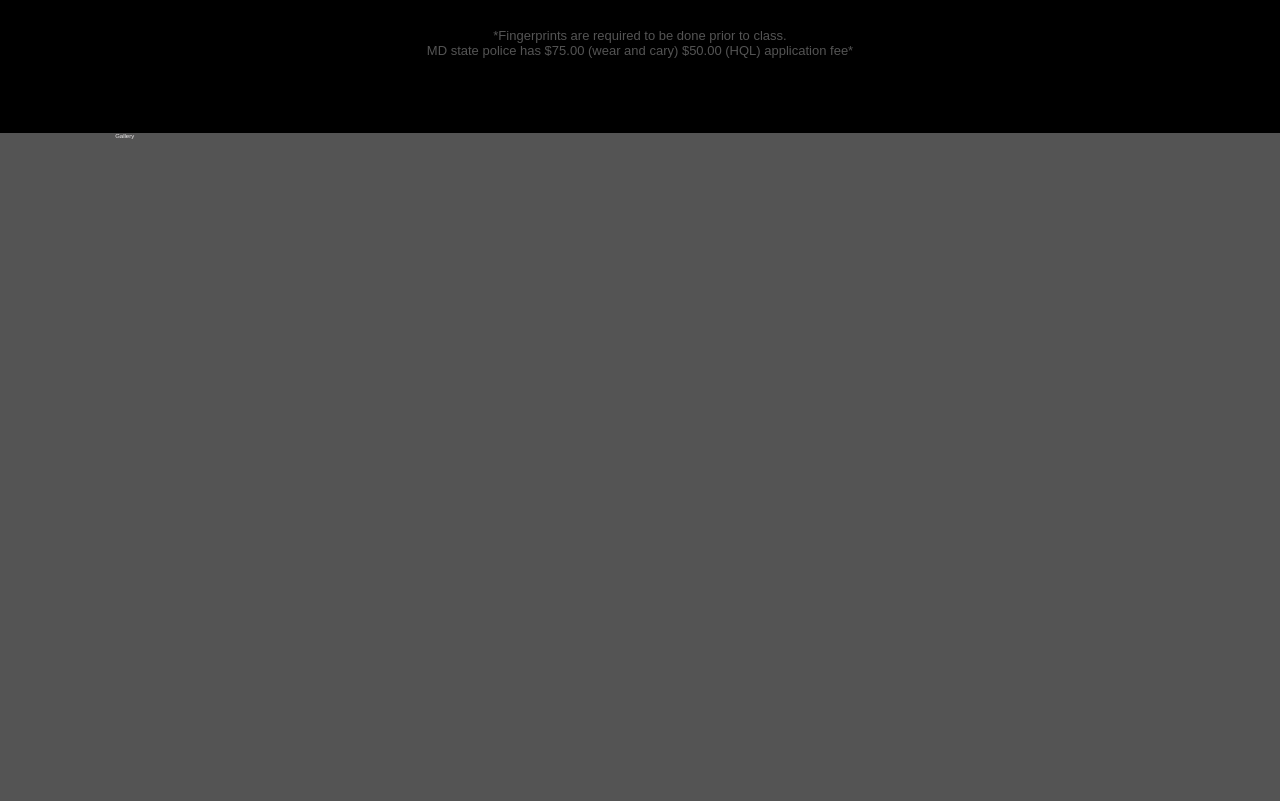
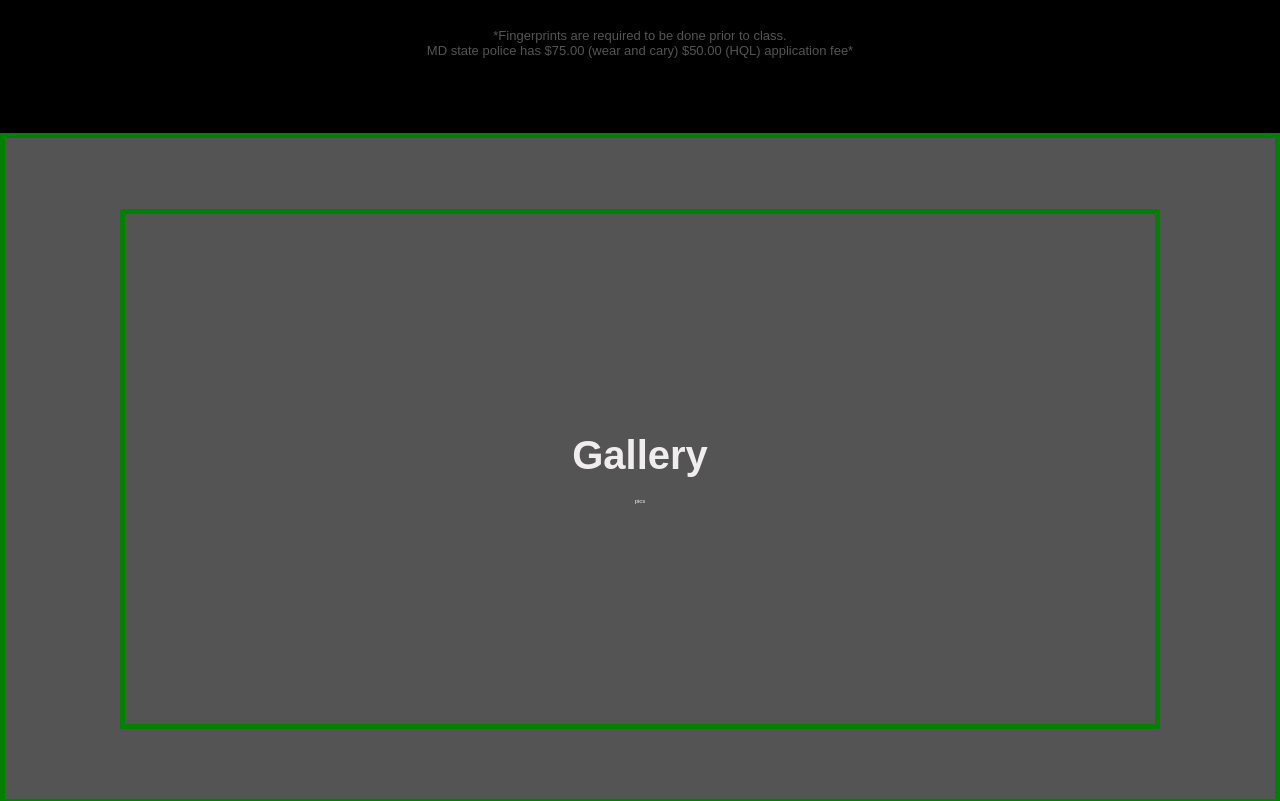
Before and after one commit to adinduokoro/Training-Site, a React (Create React App) app: page / in a window 1280 px wide. Shown: the part 2680-3481 px from the top of the page. Built offline with nearby package versions, Linux system fonts and the light colour scheme.

Commit message:
Gallery
Working on the image gallery.

```diff
--- a/src/components/Gallery.js
+++ b/src/components/Gallery.js
@@ -4,7 +4,12 @@ import '../styles/Gallery.css'
 const Gallery = () => {
   return (
     <section className='gallery'>
-      Gallery
+      <div className="gallery__container">
+        <h2 className='gallerytitle'>Gallery</h2>
+        <div className="gallery__box">
+          pics
+        </div>
+      </div>
     </section>
   )
 }
--- a/src/styles/Gallery.css
+++ b/src/styles/Gallery.css
@@ -1,3 +1,26 @@
 .gallery{
   background-color: var(--second-bg-color);
+  display: flex;
+  align-items: center;
+  justify-content: center;
+  border: 5px solid green;
 }
+
+.gallery .gallery__container{
+  height: 65vh;
+  width: 100%;
+  display: flex;
+  flex-direction: column;
+  align-items: center;
+  justify-content: center;
+  border: 5px solid green;
+
+}
+
+.gallery .gallery__container .gallerytitle{
+  color: var(--text-color);
+  font-size: 4rem;
+  font-weight: 800;
+  white-space: nowrap;
+  margin-bottom: 2rem;
+}
```
